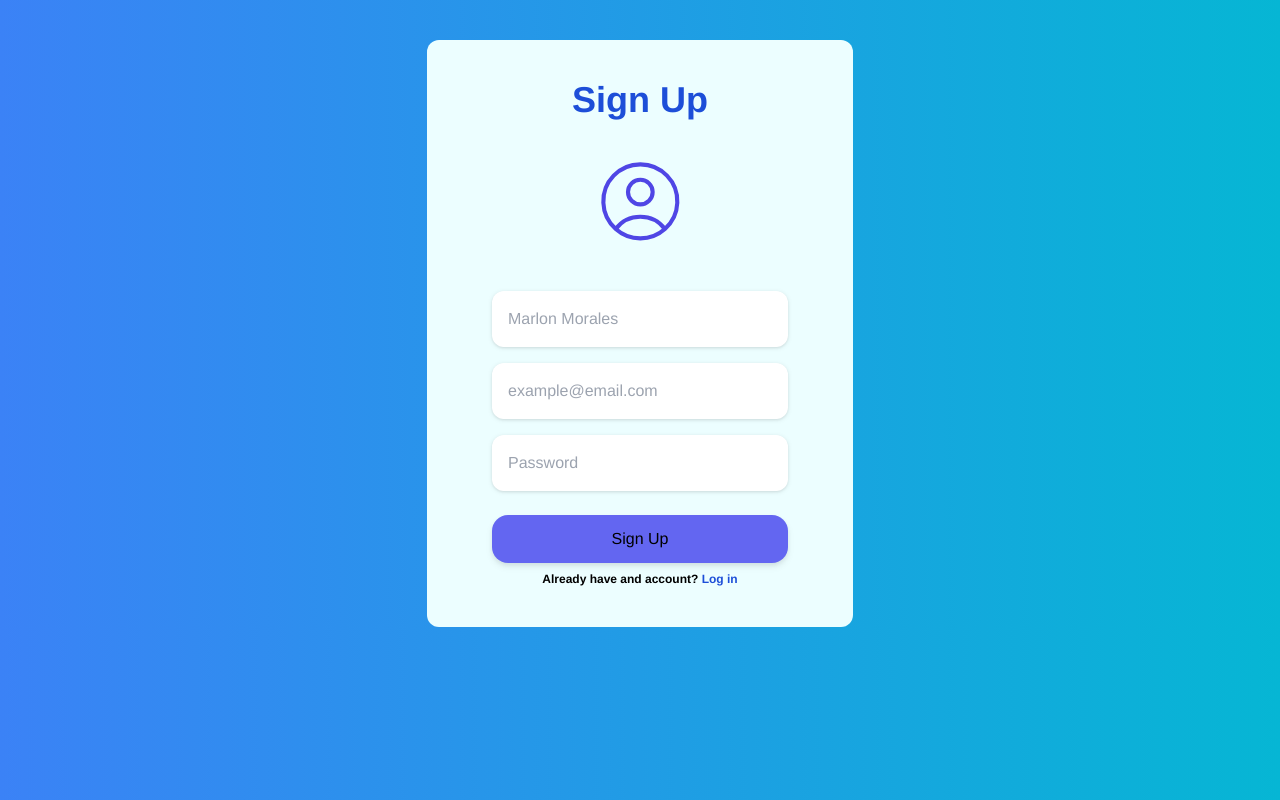
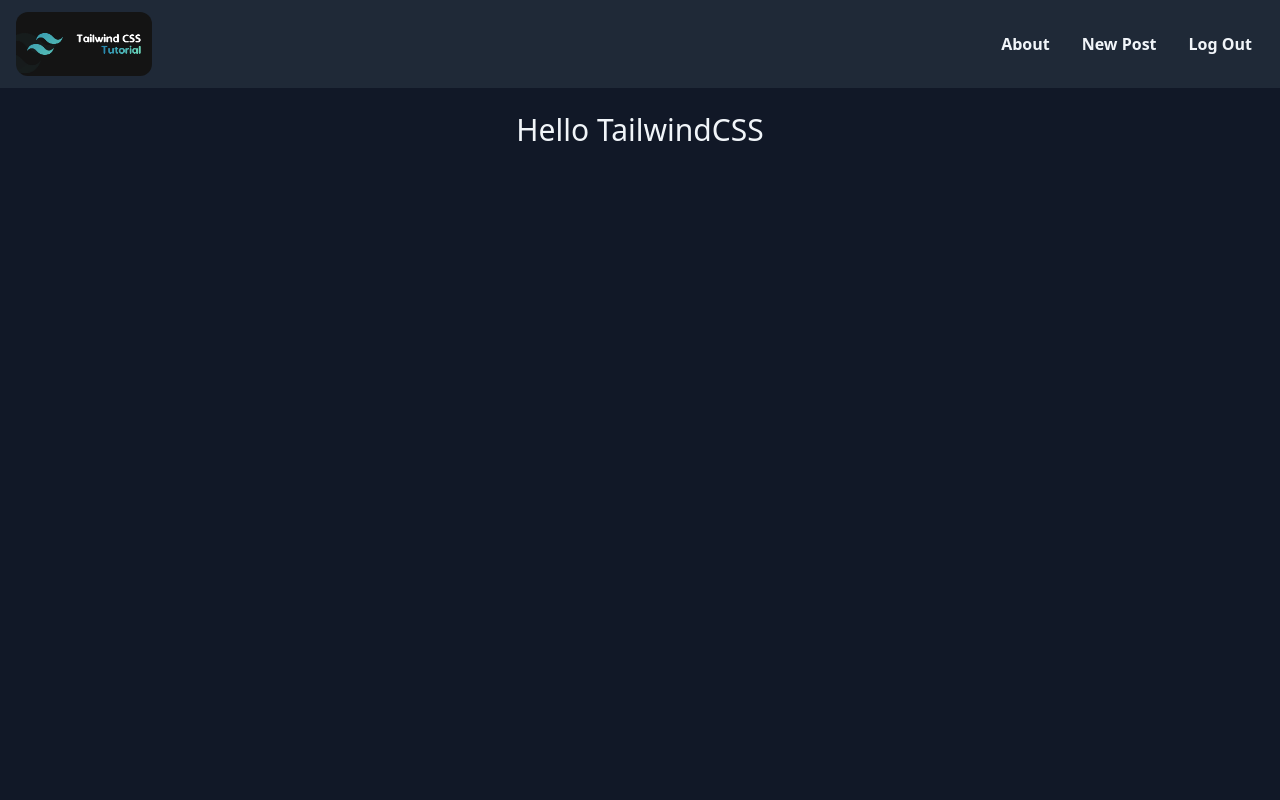
Before and after one commit to AlxVallecillo/blogsite-firebase-auth, a website: page index.html in a window 1280 px wide. Drawn offline with Linux system fonts and the light colour scheme.

Commit message:
Added Navbar with responsive toggle button, for mobile and tablet, the button is still not completed,  missing, action when click

```diff
--- a/index.html
+++ b/index.html
@@ -7,84 +7,132 @@
     <link rel="stylesheet" href="./dist/output.css" />
     <title>Journal</title>
   </head>
-  <body class="bg-gradient-to-l from-cyan-500 to-blue-500">
-    <!-- Form container  -->
-    <div
-      class="mx-auto px-4 py-10 mt-10 font-['Helvetica'] w-10/12 md:w-3/6 lg:w-4/12 bg-cyan-50 rounded-xl"
-    >
-      <div>
-        <h1
-          class="text-center text-blue-700 font-semibold text-3xl md:text-4xl"
+  <body class="bg-gray-900">
+    <nav class="flex items-center justify-between bg-gray-800 p-1">
+      <div class="flex flex-wrap items-center justify-center">
+        <a
+          href="https://tailwindcss.com/docs/space"
+          class="px-3 py-2 text-slate-100 font-medium flex items-center"
         >
-          Sign Up
-        </h1>
+          <img class="h-16 rounded-xl" src="img/tailwindcss.jpg" alt="" />
+        </a>
       </div>
-      <!-- user image -->
-      <div class="bg-transparent">
+      <button
+        class="lg:hidden p-2 w-12 h-12 mr-4 rounded-lg hover:bg-gray-500 focus:ring focus:ring-gray-500 text-gray-400"
+      >
+        <span class="sr-only"> open menu</span>
         <svg
-          class="w-3/12 mx-auto my-8 text-indigo-600"
           xmlns="http://www.w3.org/2000/svg"
           fill="none"
           viewBox="0 0 24 24"
-          stroke-width="1"
+          stroke-width="2"
           stroke="currentColor"
+          class="w-8 h-8"
         >
           <path
             stroke-linecap="round"
             stroke-linejoin="round"
-            d="M17.982 18.725A7.488 7.488 0 0012 15.75a7.488 7.488 0 00-5.982 2.975m11.963 0a9 9 0 10-11.963 0m11.963 0A8.966 8.966 0 0112 21a8.966 8.966 0 01-5.982-2.275M15 9.75a3 3 0 11-6 0 3 3 0 016 0z"
+            d="M3.75 6.75h16.5M3.75 12h16.5m-16.5 5.25h16.5"
           />
         </svg>
-
-        <!-- <img class="w-32 my-4 mx-auto" src="/img/user.gif" alt="profile-img" /> -->
+      </button>
+      <div class="hidden lg:flex flex-wrap items-center space-x-8 pr-6">
+        <a href="#" class="text-slate-100 font-semibold"> About</a>
+        <a href="#" class="text-slate-100 font-semibold"> New Post </a>
+        <a href="login.html" class="text-slate-100 font-semibold"> Log Out</a>
       </div>
-      <!-- form imputs -->
-      <div>
-        <form class="mx-auto w-3/4" method="post">
-          <div>
-            <!-- Full name  -->
-            <input
-              class="min-w-full p-4 my-2 rounded-xl w-3/5 drop-shadow focus:outline-none focus:border-sky-500 focus:ring-1 focus:ring-sky-500"
-              type="text"
-              placeholder="Marlon Morales"
-            />
-          </div>
-          <div>
-            <!-- Email  -->
-            <input
-              class="min-w-full p-4 my-2 rounded-xl w-3/5 drop-shadow focus:outline-none focus:border-sky-500 focus:ring-1 focus:ring-sky-500"
-              type="email"
-              placeholder="example@email.com"
-            />
-          </div>
-          <div>
-            <!-- Password -->
-            <input
-              class="min-w-full p-4 my-2 rounded-xl w-3/5 drop-shadow focus:outline-none focus:border-sky-500 focus:ring-1 focus:ring-sky-500"
-              type="password"
-              name=""
-              id=""
-              placeholder="Password"
-            />
-          </div>
-          <div>
-            <!-- Submit Button  -->
-            <input
-              class="min-w-full p-3 mt-4 mb-2 rounded-2xl drop-shadow-md bg-indigo-500 px-4 hover:bg-indigo-700"
-              type="submit"
-              value="Sign Up"
-            />
-          </div>
-          <div class="text-xs font-semibold">
-            <!-- Already have an accout ? -->
-            <p class="text-center">
-              Already have and account?
-              <span class="text-blue-700"><a href="">Log in</a></span>
-            </p>
-          </div>
-        </form>
-      </div>
-    </div>
-    <footer></footer>
+    </nav>
+    <h1 class="text-3xl text-slate-100 text-center my-6">Hello TailwindCSS</h1>
   </body>
 </html>
+
+<!-- Code template
+<nav class="bg-white border-gray-200 dark:bg-gray-900">
+  <div
+    class="max-w-screen-xl flex flex-wrap items-center justify-between mx-auto p-4"
+  >
+    <a href="https://flowbite.com/" class="flex items-center">
+      <img
+        src="https://flowbite.com/docs/images/logo.svg"
+        class="h-8 mr-3"
+        alt="Flowbite Logo"
+      />
+      <span
+        class="self-center text-2xl font-semibold whitespace-nowrap dark:text-white"
+        >Flowbite</span
+      >
+    </a>
+    <button
+      data-collapse-toggle="navbar-default"
+      type="button"
+
+      class="inline-flex items-center p-2 w-10 h-10 justify-center
+      text-sm text-gray-500 rounded-lg md:hidden hover:bg-gray-100
+      focus:outline-none focus:ring-2 focus:ring-gray-200 dark:text-gray-400
+      dark:hover:bg-gray-700 dark:focus:ring-gray-600"
+
+
+      aria-controls="navbar-default"
+      aria-expanded="false"
+    >
+      <span class="sr-only">Open main menu</span>
+      <svg
+        class="w-5 h-5"
+        aria-hidden="true"
+        xmlns="http://www.w3.org/2000/svg"
+        fill="none"
+        viewBox="0 0 17 14"
+      >
+        <path
+          stroke="currentColor"
+          stroke-linecap="round"
+          stroke-linejoin="round"
+          stroke-width="2"
+          d="M1 1h15M1 7h15M1 13h15"
+        />
+      </svg>
+    </button>
+    <div class="hidden w-full md:block md:w-auto" id="navbar-default">
+      <ul
+        class="font-medium flex flex-col p-4 md:p-0 mt-4 border border-gray-100 rounded-lg bg-gray-50 md:flex-row md:space-x-8 md:mt-0 md:border-0 md:bg-white dark:bg-gray-800 md:dark:bg-gray-900 dark:border-gray-700"
+      >
+        <li>
+          <a
+            href="#"
+            class="block py-2 pl-3 pr-4 text-white bg-blue-700 rounded md:bg-transparent md:text-blue-700 md:p-0 dark:text-white md:dark:text-blue-500"
+            aria-current="page"
+            >Home</a
+          >
+        </li>
+        <li>
+          <a
+            href="#"
+            class="block py-2 pl-3 pr-4 text-gray-900 rounded hover:bg-gray-100 md:hover:bg-transparent md:border-0 md:hover:text-blue-700 md:p-0 dark:text-white md:dark:hover:text-blue-500 dark:hover:bg-gray-700 dark:hover:text-white md:dark:hover:bg-transparent"
+            >About</a
+          >
+        </li>
+        <li>
+          <a
+            href="#"
+            class="block py-2 pl-3 pr-4 text-gray-900 rounded hover:bg-gray-100 md:hover:bg-transparent md:border-0 md:hover:text-blue-700 md:p-0 dark:text-white md:dark:hover:text-blue-500 dark:hover:bg-gray-700 dark:hover:text-white md:dark:hover:bg-transparent"
+            >Services</a
+          >
+        </li>
+        <li>
+          <a
+            href="#"
+            class="block py-2 pl-3 pr-4 text-gray-900 rounded hover:bg-gray-100 md:hover:bg-transparent md:border-0 md:hover:text-blue-700 md:p-0 dark:text-white md:dark:hover:text-blue-500 dark:hover:bg-gray-700 dark:hover:text-white md:dark:hover:bg-transparent"
+            >Pricing</a
+          >
+        </li>
+        <li>
+          <a
+            href="#"
+            class="block py-2 pl-3 pr-4 text-gray-900 rounded hover:bg-gray-100 md:hover:bg-transparent md:border-0 md:hover:text-blue-700 md:p-0 dark:text-white md:dark:hover:text-blue-500 dark:hover:bg-gray-700 dark:hover:text-white md:dark:hover:bg-transparent"
+            >Contact</a
+          >
+        </li>
+      </ul>
+    </div>
+  </div>
+</nav> -->
--- a/tailwind.config.js
+++ b/tailwind.config.js
@@ -1,6 +1,6 @@
 /** @type {import('tailwindcss').Config} */
 module.exports = {
-  content: ["./index.html"],
+  content: ["./index.html", "./javascript/**/*.{html,js}", "./login.html"],
   theme: {
     extend: {},
   },
```
Also changed, not shown: login.html (added, +73 -0 lines), dist/output.css, img/tailwindcss.jpg (added), img/user.png (added), javascript/application.js (added), javascript/ui.js (added).
